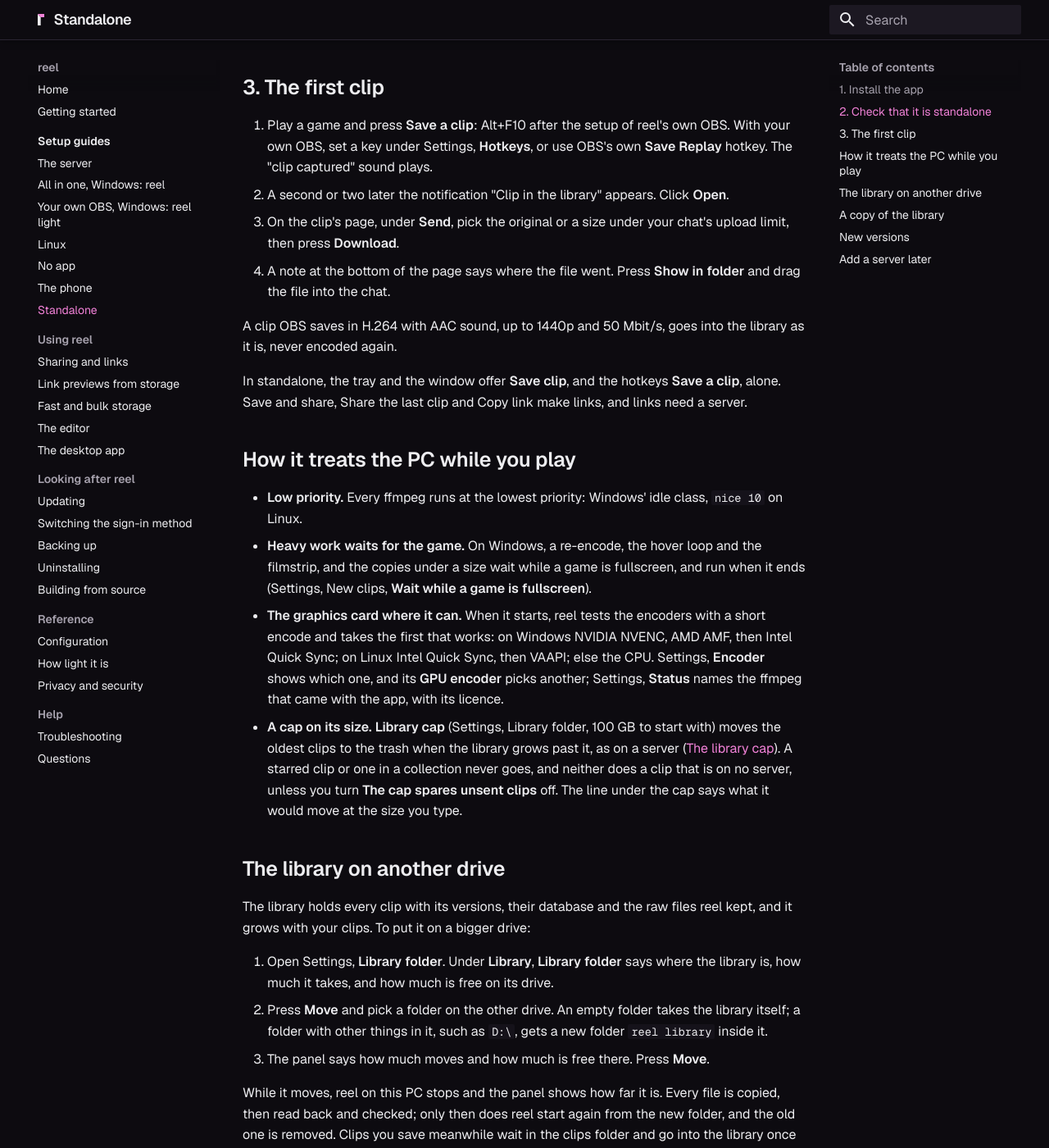
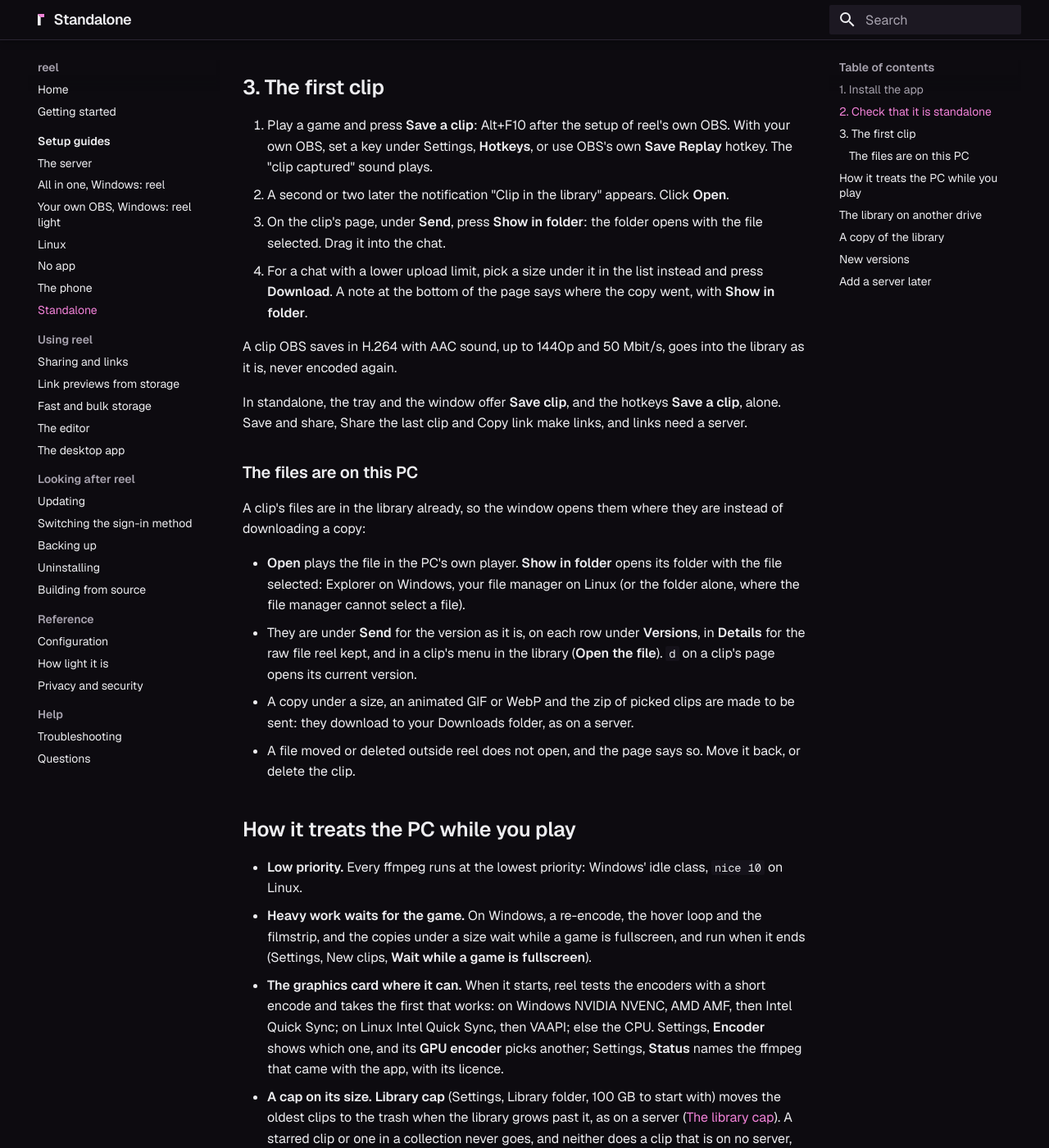
Before and after one commit to Locko2901/reel, an MkDocs documentation site: the page built from docs/setup/standalone.md, in a window 1280 px wide and 1400 px high, scrolled down 1427 px. Shown: the whole window at 82% size. Built offline with MkDocs 1.6.1 and Material for MkDocs 9.7.7, drawn with Linux system fonts in a browser that asks for light colours; some of the changed text lies outside the part shown.

Commit message:
docs: Open and Show in folder for the files of the library on this PC

```diff
--- a/docs/setup/standalone.md
+++ b/docs/setup/standalone.md
@@ -5,8 +5,9 @@ its window, with the same pages a server has: the editor, montages, collections,
 copies under a size for chats with an upload limit. Nothing leaves the PC, and there is no server
 to run and no account to make.
 
-To send a clip, you download it and drag the file into the chat. Share links need a server, which
-you can [add at any time](#add-a-server-later).
+To send a clip, you drag its file into the chat: **Show in folder** has it selected, or a copy under
+the chat's upload limit downloads. Share links need a server, which you can
+[add at any time](#add-a-server-later).
 
 ## 1. Install the app
 
@@ -43,16 +44,32 @@ app, with a key that changes at each start ([Privacy](../privacy.md#the-library-
    OBS, set a key under Settings, **Hotkeys**, or use OBS's own **Save Replay** hotkey. The "clip
    captured" sound plays.
 2. A second or two later the notification "Clip in the library" appears. Click **Open**.
-3. On the clip's page, under **Send**, pick the original or a size under your chat's upload limit,
-   then press **Download**.
-4. A note at the bottom of the page says where the file went. Press **Show in folder** and drag the
-   file into the chat.
+3. On the clip's page, under **Send**, press **Show in folder**: the folder opens with the file
+   selected. Drag it into the chat.
+4. For a chat with a lower upload limit, pick a size under it in the list instead and press
+   **Download**. A note at the bottom of the page says where the copy went, with **Show in folder**.
 
 A clip OBS saves in H.264 with AAC sound, up to 1440p and 50 Mbit/s, goes into the library as it
 is, never encoded again.
 
 In standalone, the tray and the window offer **Save clip**, and the hotkeys **Save a clip**, alone.
 Save and share, Share the last clip and Copy link make links, and links need a server.
+
+### The files are on this PC
+
+A clip's files are in the library already, so the window opens them where they are instead of
+downloading a copy:
+
+- **Open** plays the file in the PC's own player. **Show in folder** opens its folder with the file
+  selected: Explorer on Windows, your file manager on Linux (or the folder alone, where the file
+  manager cannot select a file).
+- They are under **Send** for the version as it is, on each row under **Versions**, in **Details**
+  for the raw file reel kept, and in a clip's menu in the library (**Open the file**). `d` on a
+  clip's page opens its current version.
+- A copy under a size, an animated GIF or WebP and the zip of picked clips are made to be sent:
+  they download to your Downloads folder, as on a server.
+- A file moved or deleted outside reel does not open, and the page says so. Move it back, or delete
+  the clip.
 
 ## How it treats the PC while you play
 
```
Also changed, not shown: docs/desktop-app.md (+4 -2 lines), docs/editor.md (+1 -1 lines), docs/faq.md (+3 -3 lines), docs/sharing.md (+6 -1 lines).
